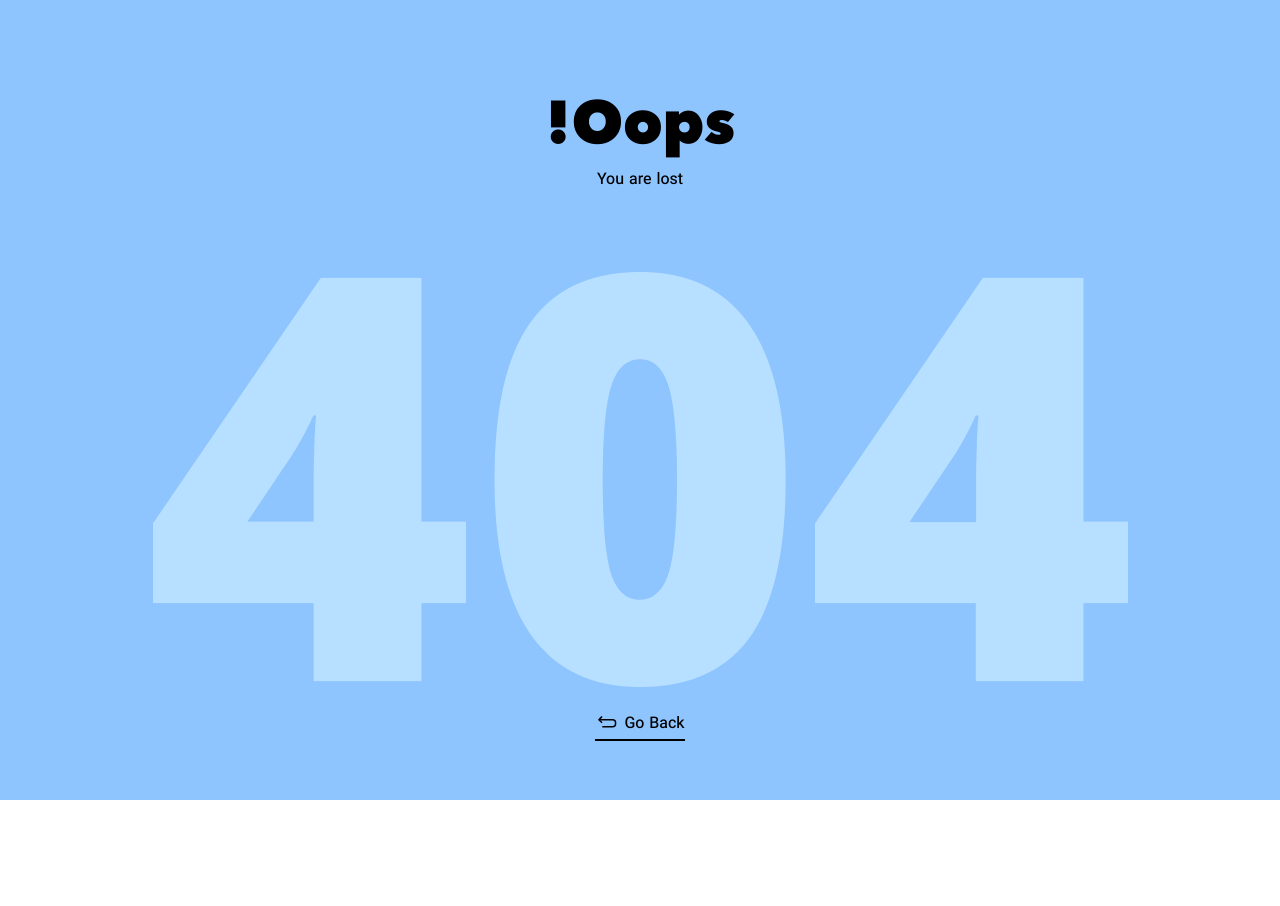
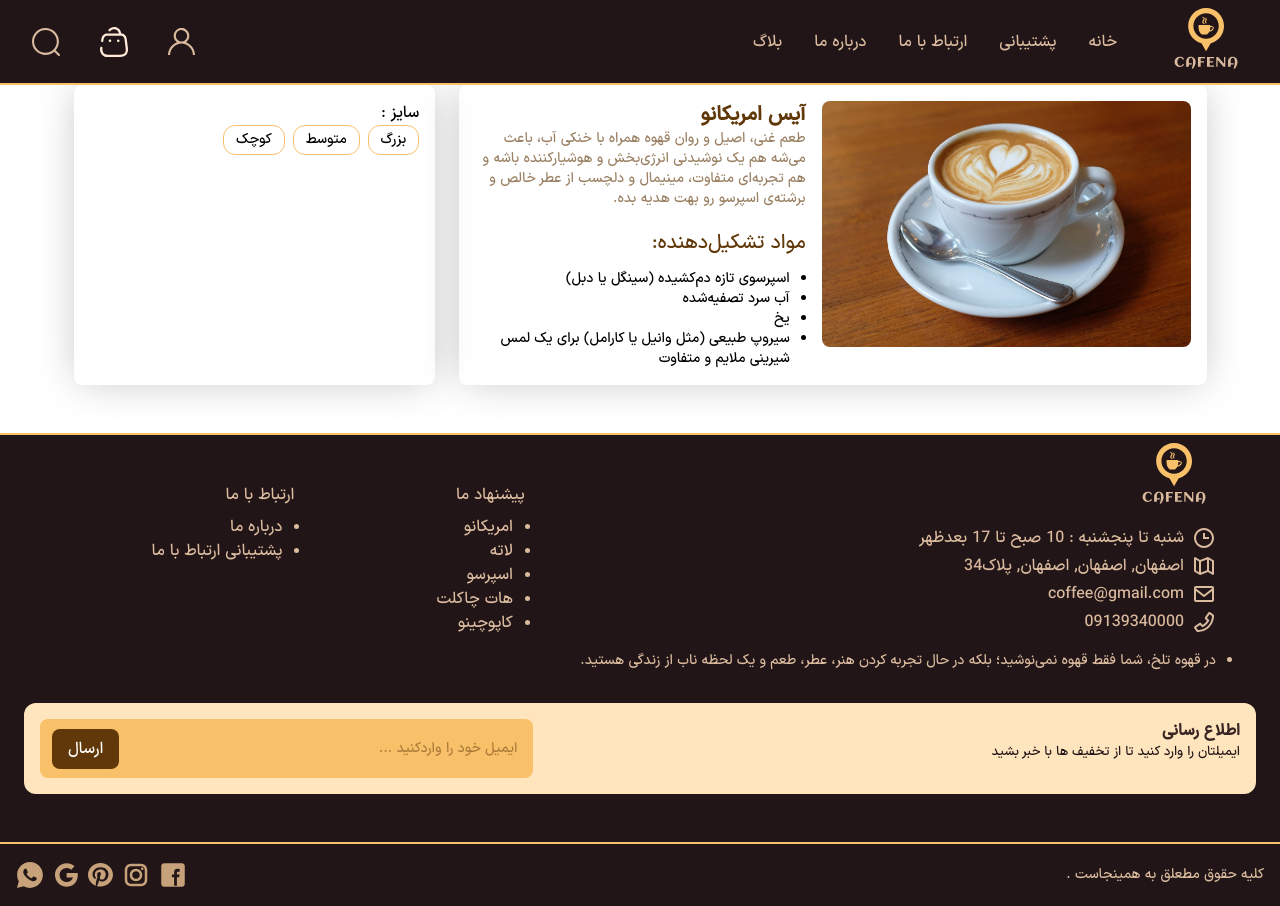
Before and after one commit to Mohammad2954/coffee-shop, a React (Vite) app: page /product/1 in a window 1280 px wide. Before the commit the page ends 800 px from the top, so only its background shows below. Built offline with nearby package versions, Linux system fonts and the light colour scheme.

Commit message:
feat:add rigth page product style

```diff
--- a/src/components/Footer/Footer.jsx
+++ b/src/components/Footer/Footer.jsx
@@ -2,7 +2,7 @@ import "./Footer.css";
 
 function Footer() {
   return (
-    <footer className=" relative   bg-coffee-bg border-box-border border-t-2 mt-12 rounded-t-[4rem]">
+    <footer className=" relative   bg-coffee-bg border-box-border border-t-2 mt-12 ">
       {/* <img src="/img/Footer/bg.jpg"
         className=" absolute inset-0 w-full h-96 z-0"
         alt=""/>
@@ -83,13 +83,13 @@ function Footer() {
               </ul>
             </div>
             <div className="   flex-col gap-2 hidden sm:flex">
-              <h5>دسترسی سریع</h5>
+              <h5>پیشنهاد ما</h5>
               <ul className=" list-disc mr-[12px]">
-                <li>قهوه</li>
-                <li>قهوه</li>
-                <li>قهوه</li>
-                <li>قهوه</li>
-                <li>قهوه</li>
+                <li>امریکانو</li>
+                <li>لاته</li>
+                <li>اسپرسو</li>
+                <li>هات چاکلت</li>
+                <li>کاپوچینو </li>
               </ul>
             </div>
             <div className="  flex-col gap-2 hidden sm:flex">
@@ -97,18 +97,15 @@ function Footer() {
               <ul className="list-disc mr-[12px]">
                 <li>درباره ما</li>
                 <li>پشتیبانی ارتباط با ما</li>
-                <li>قوانین و مقررات</li>
-                <li>پشتیبانی</li>
               </ul>
             </div>
           </div>
           <div className="col-span-full mt-4 sm:block hidden">
             <ul className="list-disc">
               <li className="text-text-header relative z-10 text-sm  ">
-                لورم ایپسوم متن ساختگی با تولید سادگی نامفهوم از صنعت چاپ و با
-                استفاده از طراحان گرافیک است چاپگرها ربردی می باشد کتابهای زیادی
-                در شصت و سه درصد گذشته حال و آینده شناخت فراوان جامعه و متخصصان
-                را می طلبد
+                {" "}
+                در قهوه تلخ، شما فقط قهوه نمی‌نوشید؛ بلکه در حال تجربه کردن هنر،
+                عطر، طعم و یک لحظه ناب از زندگی هستید.
               </li>
             </ul>
           </div>
--- a/src/components/Home/Product/Product.jsx
+++ b/src/components/Home/Product/Product.jsx
@@ -2,7 +2,7 @@ import React from "react";
 
 function Product({ name, description, price, image }) {
   return (
-    <div className="bg-white shadow-[0_0_40px_-5px_rgba(0,0,0,0.25)] flex flex-col justify-between  border border-[#E2D9C8] rounded-lg p-4 mt-12">
+    <div className="bg-white shadow-[0_0_40px_-5px_rgba(0,0,0,0.25)] flex flex-col justify-between  border border-[#E2D9C8] rounded-lg p-4 ">
       <div>
         <div className=" relative">
           <img
--- a/src/components/Home/Product/Products.jsx
+++ b/src/components/Home/Product/Products.jsx
@@ -5,7 +5,7 @@ function Products() {
   return (
     <div className="max-w-content mx-auto px-8 mt-20">
       <AddTitle title={"پر فروش ترین ها"} />
-      <div className="grid  grid-cols- lg:grid-cols-5 sm:grid-cols-3 gap-4 mt-[-1rem]">
+      <div className="grid  grid-cols- lg:grid-cols-5 sm:grid-cols-3 gap-4  mt-4">
         {data.map((pro) => {
           return <Product {...pro} key={pro.id} />;
         })}
--- a/src/components/Home/popProduct/PopProduct.jsx
+++ b/src/components/Home/popProduct/PopProduct.jsx
@@ -6,7 +6,7 @@ function PopProduct() {
     <div className=" relative">
       <div className="max-w-content mx-auto px-8 mt-16 z-10 relative">
         <AddTitle title={"محبوب ترین ها"} />
-        <div className="grid  grid-cols- lg:grid-cols-5 sm:grid-cols-3 gap-4 mt-[-1rem]">
+        <div className="grid  grid-cols- lg:grid-cols-5 sm:grid-cols-3 gap-4 mt-4">
           {data.slice(0, 5).map((pro) => {
             return <Product {...pro} key={pro.id} border={false} />;
           })}
--- /dev/null
+++ b/src/components/Product/Product.jsx
@@ -0,0 +1,59 @@
+import React from "react";
+
+function Product() {
+  return (
+    <div className="max-w-content mx-auto px-8">
+      <div className="grid grid-cols-12 gap-6">
+        <div className="w-full col-span-8 p-4 shadow-[0_0_40px_-5px_rgba(0,0,0,0.25)]  rounded-lg ">
+          <div className="flex  justify-between gap-4 flex-col lg:flex-row">
+            <div>
+              <img src="/img/pro/image.jpg" alt="" className=" rounded-lg" />
+            </div>
+            <div>
+              <div>
+                <h3 className="text-xl font-bold text-coffee">آیس امریکانو</h3>
+                <p className="text-sm text-[#9b8164]">
+                  طعم غنی، اصیل و روان قهوه همراه با خنکی آب، باعث می‌شه هم یک
+                  نوشیدنی انرژی‌بخش و هوشیارکننده باشه و هم تجربه‌ای متفاوت،
+                  مینیمال و دلچسب از عطر خالص و برشته‌ی اسپرسو رو بهت هدیه بده.
+                </p>
+              </div>
+              <div className="mt-5">
+                <h4 className="text-coffee text-xl mb-3">مواد تشکیل‌دهنده:</h4>
+                <ul className="list-disc text-sm mr-4">
+                  <li> اسپرسوی تازه دم‌کشیده (سینگل یا دبل)</li>
+                  <li>آب سرد تصفیه‌شده</li>
+                  <li>یخ</li>
+                  <li>
+                    سیروپ طبیعی (مثل وانیل یا کارامل) برای یک لمس شیرینی ملایم و
+                    متفاوت
+                  </li>
+                </ul>
+              </div>
+            </div>
+          </div>
+        </div>
+        <div className="w-full col-span-4 p-4 shadow-[0_0_40px_-5px_rgba(0,0,0,0.25)]  rounded-lg">
+          <div>
+            <div>
+              <span>سایز :</span>
+              <div className="flex items-center gap-2">
+                <div className="border border-box-border py-1 px-3 text-sm rounded-xl cursor-pointer hover:bg-coffee-bg hover:text-text-header transition duration-300 flex items-center justify-center">
+                  بزرگ
+                </div>
+                <div className="border border-box-border py-1 px-3 text-sm rounded-xl cursor-pointer hover:bg-coffee-bg hover:text-text-header transition duration-300 flex items-center justify-center">
+                  متوسط
+                </div>
+                <div className="border border-box-border py-1 px-3 text-sm rounded-xl cursor-pointer hover:bg-coffee-bg hover:text-text-header transition duration-300 flex items-center justify-center">
+                  کوچک
+                </div>
+              </div>
+            </div>
+          </div>
+        </div>
+      </div>
+    </div>
+  );
+}
+
+export default Product;
--- a/src/pages/About.jsx
+++ b/src/pages/About.jsx
@@ -32,7 +32,7 @@ function About() {
         <h3 className="text-lg font-bold mt-6 mb-4">
           مأموریت و چشم‌انداز قهوه تلخ
         </h3>
-        <ul className="list-disc mr-4">
+        <ul className="list-disc mr-4 ">
           <li className="text-sm mb-3">
             <b> مأموریت :</b> توانمندسازی افراد برای درک و لذت بردن از قهوه
             تخصصی از طریق ارائه محصولاتی بی‌نقص و فضایی صمیمی. مأموریت ما این
@@ -72,14 +72,13 @@ function About() {
         <h3 className="text-lg font-bold mt-6 mb-4">دستاوردهای قهوه تلخ</h3>
         <ul className="list-disc mr-4">
           <li className="text-sm mb-3">
-            سرو بیش از [تعداد، مثلاً ۱۵۰,۰۰۰] فنجان قهوه با عشق و دقت.
+            سرو بیش از 100,000 فنجان قهوه با عشق و دقت.
           </li>
           <li className="text-sm mb-3">
-            رست و عرضه بیش از [تعداد، مثلاً ۴۰] نوع دانه قهوه از معتبرترین مزارع
-            جهان.
+            رست و عرضه بیش از40 نوع دانه قهوه از معتبرترین مزارع جهان.
           </li>
           <li className="text-sm mb-3">
-            برگزاری بیش از [تعداد، مثلاً ۱۰۰] کارگاه آموزشی تخصصی قهوه.
+            برگزاری بیش از 100 کارگاه آموزشی تخصصی قهوه.
           </li>
           <li className="text-sm mb-3">
             همکاری با بهترین روسترها و باریستاهای قهرمان کشور.
--- a/src/router/routes.jsx
+++ b/src/router/routes.jsx
@@ -9,19 +9,21 @@ import Cart from "../pages/Cart";
 import ContactUs from "../pages/ContactUs";
 import Blog from "../pages/Blog";
 import About from "../pages/About";
+import Product from "../components/Product/Product";
 const route = createBrowserRouter([
   {
     path: "/",
     element: <RootLayout />,
     children: [
       { index: true, element: <Home /> },
-      { path: "category", element: <Category /> },
+      { path: "category/", element: <Category /> },
       { path: "login", element: <Login /> },
       { path: "signup", element: <SignUp /> },
       { path: "cart", element: <Cart /> },
       { path: "contact-us", element: <ContactUs /> },
       { path: "blog", element: <Blog /> },
       { path: "about", element: <About /> },
+      { path: "product/:elemnt", element: <Product /> },
       {
         path: "/*",
         element: <Page404 />,
```
